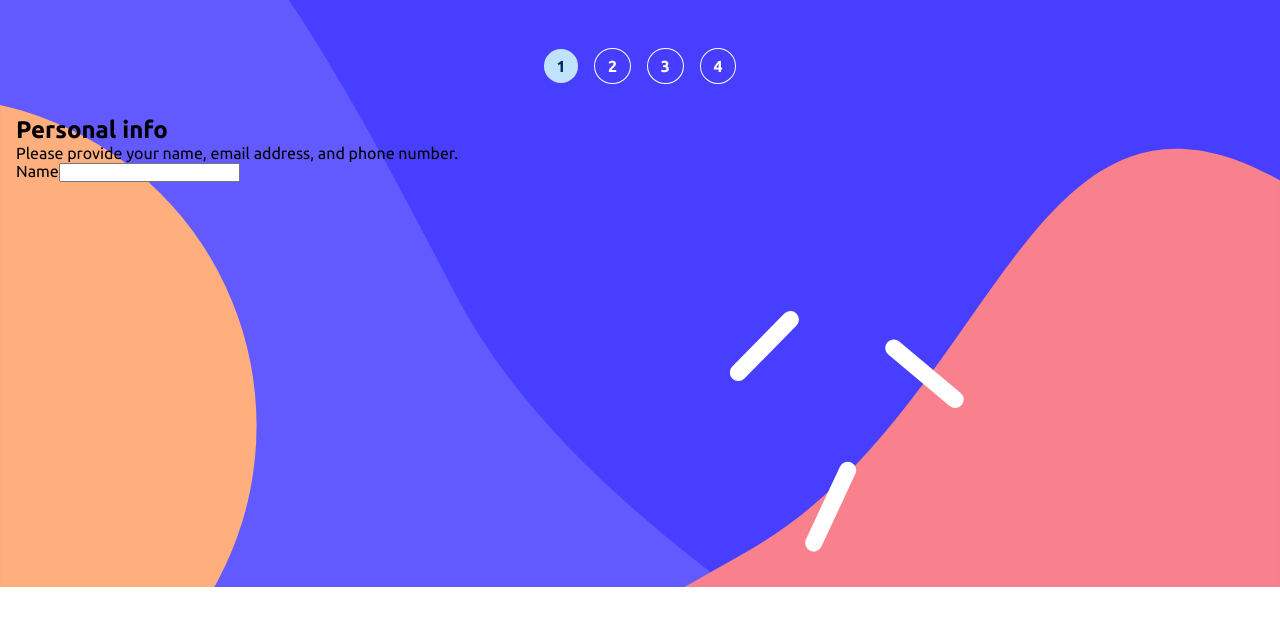
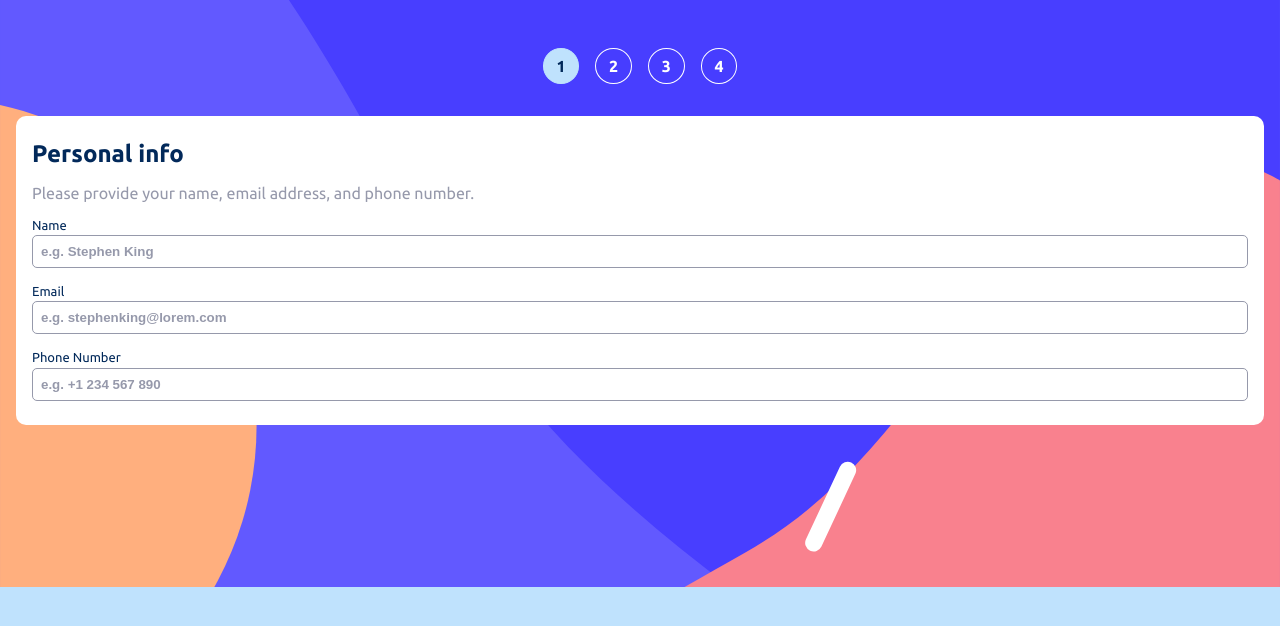
Before and after one commit to oc-garcia/multi-step-form, a React (Vite) app: page / in a window 1280 px wide. Shown: the top 626 px of the page. Built offline with nearby package versions, Linux system fonts and the light colour scheme.

Commit message:
FInished phase 1 form

```diff
--- a/src/App/App.tsx
+++ b/src/App/App.tsx
@@ -21,7 +21,7 @@
         <PhaseIndicator phase={phase.phase3}>3</PhaseIndicator>
         <PhaseIndicator phase={phase.phase4}>4</PhaseIndicator>
       </div>
-      <MultStepForm />
+      <MultStepForm phase={phase} />
     </section>
   );
 }
--- a/src/App/app.module.css
+++ b/src/App/app.module.css
@@ -6,6 +6,7 @@
   background-size: 100%;
   background-repeat: no-repeat;
   padding: 1rem;
+  background-color: var(--Light_blue);
 }
 
 .phaseContainer {
--- a/src/components/Form/Form.tsx
+++ b/src/components/Form/Form.tsx
@@ -1,5 +1,7 @@
 import { useState } from "react";
 import { IFormInfo } from "../../types/IFormInfo";
+import { Iphase } from "../../types/IPhase";
+import styles from "./form.module.css";
 
 const formInfoDefault = {
   name: "",
@@ -7,22 +9,65 @@
   phone: "",
 } as IFormInfo;
 
-export default function MultStepForm() {
-  const [phase, setPhase] = useState<number>(1);
+type Props = {
+  phase: Iphase;
+};
+
+export default function MultStepForm({ phase }: Props) {
   const [formInfo, setFormInfo] = useState(formInfoDefault);
   return (
-    <form>
-      <h2>Personal info</h2>
-      <p>Please provide your name, email address, and phone number.</p>
-      <label htmlFor="">Name</label>
+    <form className={styles.formContainer}>
+      {phase.phase1 && (
+        <>
+          <h2 className={styles.formTitle}>Personal info</h2>
+          <p className={styles.formDescription}>Please provide your name, email address, and phone number.</p>
+          <div className={styles.inputContainer}>
+            <label className={styles.label} htmlFor="name">
+              Name
+            </label>
             <input
+              className={styles.input}
+              id="name"
               type="text"
               value={formInfo.name}
+              placeholder="e.g. Stephen King"
               onChange={(e) => {
                 setFormInfo({ ...formInfo, name: e.target.value });
               }}
             />
-      <p>{formInfo.name}</p>
+          </div>
+          <div className={styles.inputContainer}>
+            <label className={styles.label} htmlFor="email">
+              Email
+            </label>
+            <input
+              className={styles.input}
+              id="email"
+              type="email"
+              value={formInfo.email}
+              placeholder="e.g. stephenking@lorem.com"
+              onChange={(e) => {
+                setFormInfo({ ...formInfo, email: e.target.value });
+              }}
+            />
+          </div>
+          <div className={styles.inputContainer}>
+            <label className={styles.label} htmlFor="phone">
+              Phone Number
+            </label>
+            <input
+              className={styles.input}
+              id="phone"
+              type="number"
+              value={formInfo.phone}
+              placeholder="e.g. +1 234 567 890"
+              onChange={(e) => {
+                setFormInfo({ ...formInfo, phone: e.target.value });
+              }}
+            />
+          </div>
+        </>
+      )}
     </form>
   );
 }
--- a/src/components/Form/form.module.css
+++ b/src/components/Form/form.module.css
@@ -0,0 +1,45 @@
+.formContainer {
+  background-color: var(--White);
+  padding: 1.5rem 1rem;
+  border-radius: 10px;
+  display: flex;
+  flex-direction: column;
+  justify-content: space-between;
+  gap: 1rem;
+}
+
+.formTitle {
+  font-weight: 700;
+  color: var(--Marine-blue);
+}
+
+.formDescription {
+  font-weight: 400;
+  color: var(--Cool_gray);
+}
+
+.inputContainer {
+  display: flex;
+  flex-direction: column;
+  gap: 0.2rem;
+}
+
+.label {
+  font-size: small;
+  color: var(--Marine-blue);
+}
+
+.input {
+  padding: 0.5rem;
+  border-radius: 5px;
+  border: 1px solid var(--Cool_gray);
+}
+
+.input:focus {
+  outline: none;
+}
+
+.input::placeholder {
+  font-weight: 700;
+  color: var(--Cool_gray);
+}
--- a/src/components/PhaseIndicator/phaseIndicator.module.css
+++ b/src/components/PhaseIndicator/phaseIndicator.module.css
@@ -13,4 +13,5 @@
   background-color: var(--Light_blue);
   font-weight: 700;
   color: var(--Marine-blue);
+   border: 1px solid var(--Light_blue);
 }
```
Lines whose indentation alone changed are shown as unchanged.
